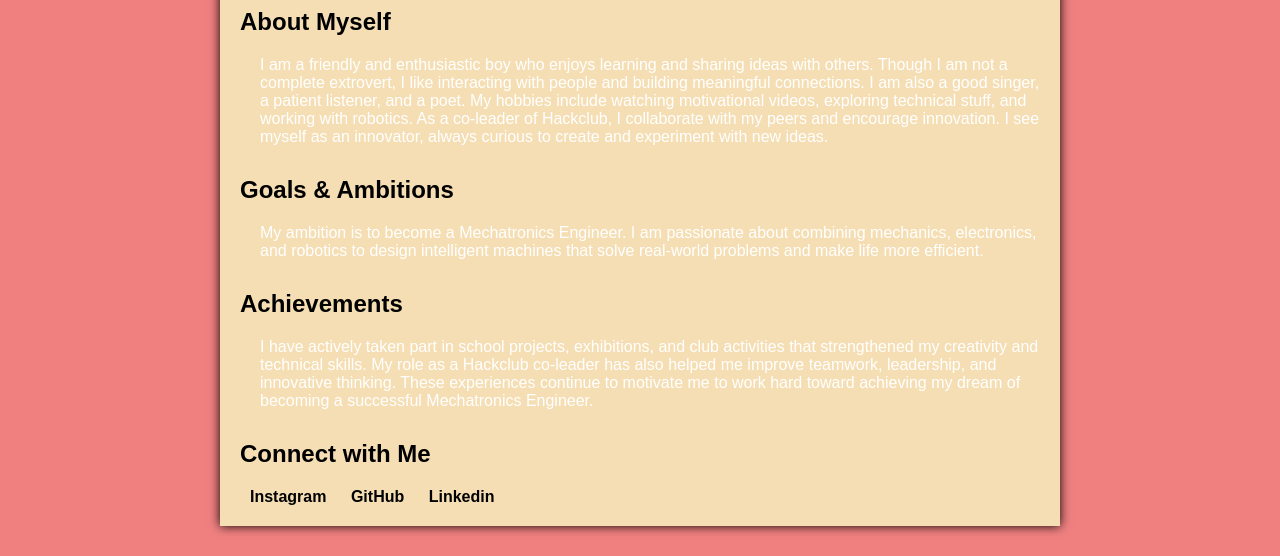
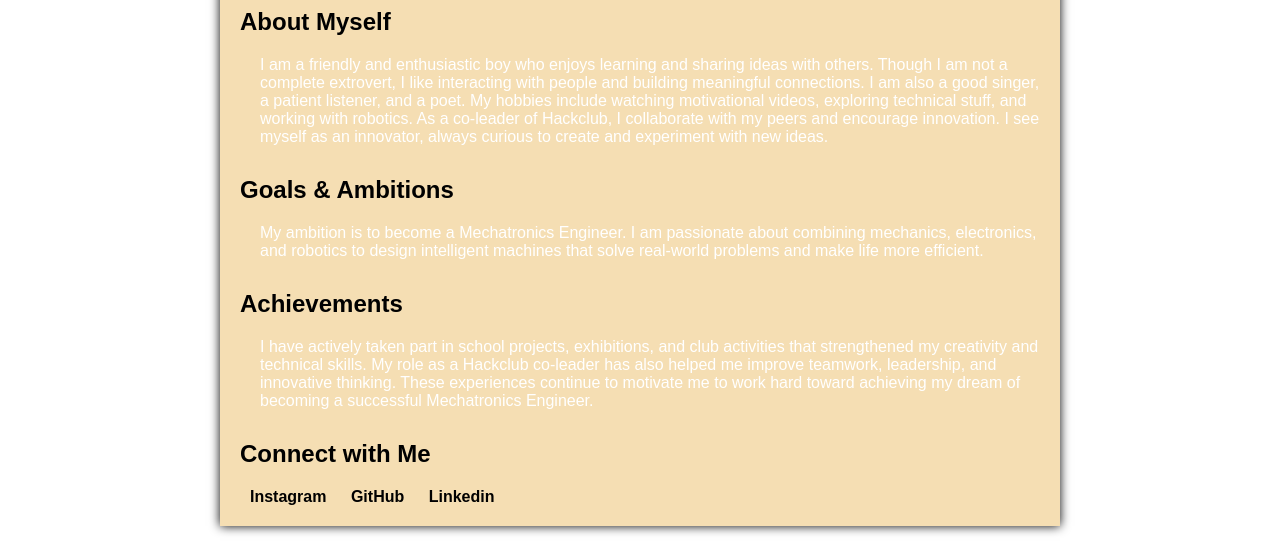
Before and after one commit to kamalesh11052009-cpu/boba, a plain HTML site: page index.html in a window 1280 px wide. Shown: the part 377-933 px from the top of the page. Drawn offline with Linux system fonts and the light colour scheme.

Commit message:
Change background color from lightcoral to white

```diff
--- a/index.html
+++ b/index.html
@@ -6,7 +6,7 @@
             font-family:sans-serif;
             margin: 0;
             padding: 0;
-            background: lightcoral;
+            background: white;
             color: white;
         }
         header {
```
